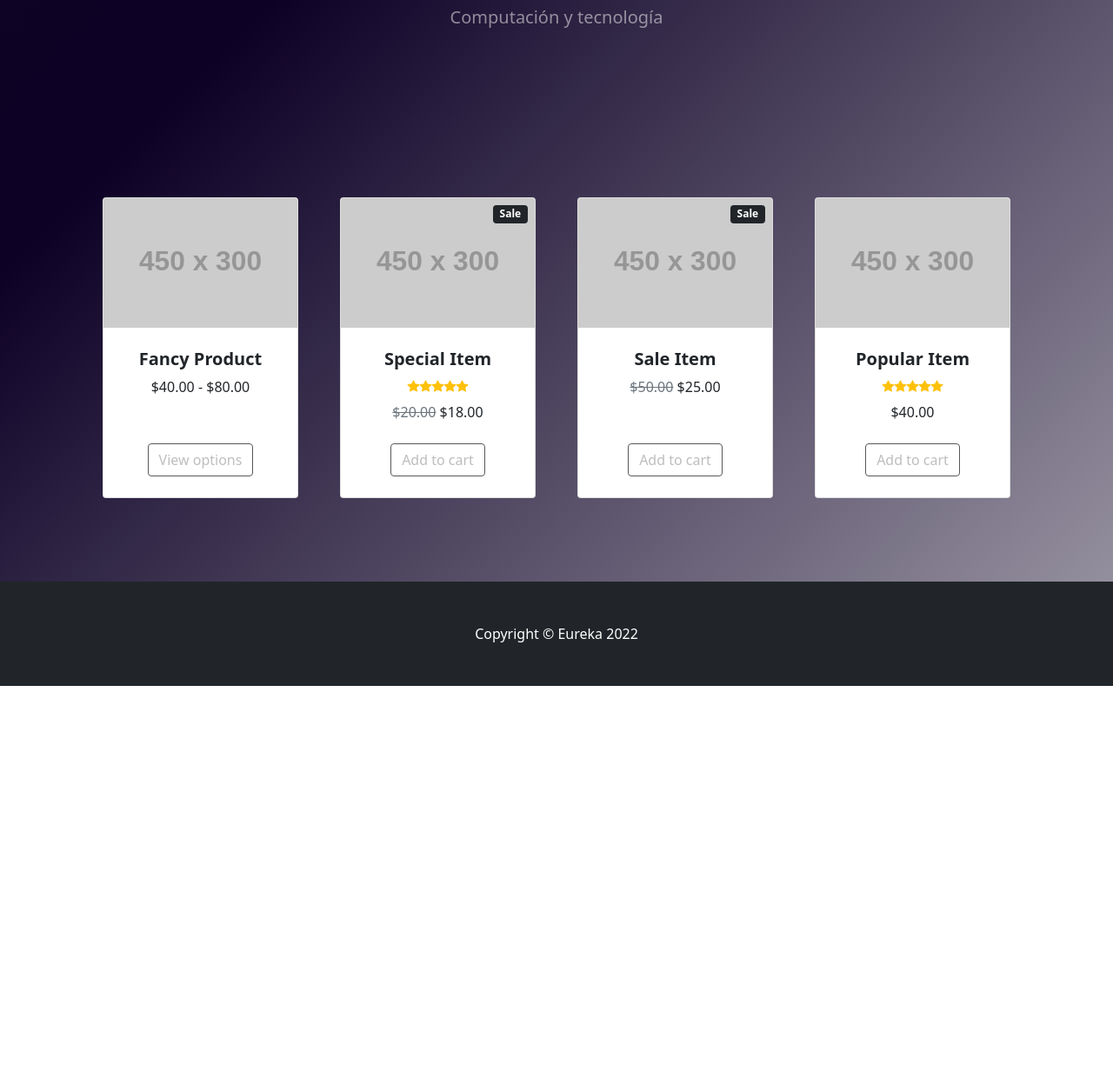
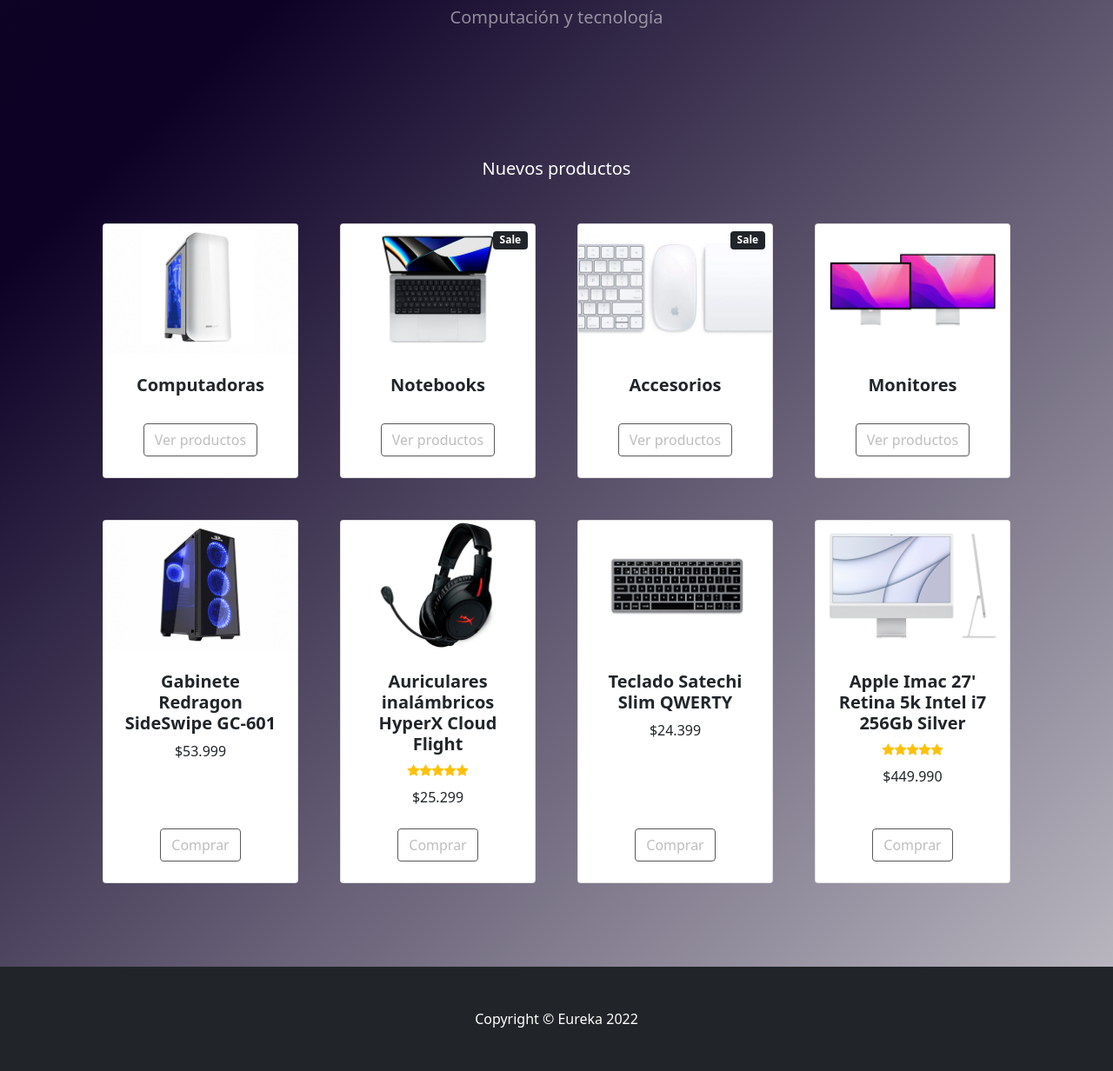
Before and after one commit to guiarango/ecommerce_productos_electronicos, a Django app: page /eureka/home/ in a window 1280 px wide. Shown: the part 222-1454 px from the top of the page at 87% size. Before the commit the page ends 1011 px from the top, so only its background shows below. Run offline with Django 4.2, Linux system fonts and the light colour scheme; grey boxes labelled with a size stand in for pictures from a placeholder-image service; some libraries are stand-ins or nearby versions.

Commit message:
Frontend listo en Home

```diff
--- a/Home/templates/Home/home.html
+++ b/Home/templates/Home/home.html
@@ -26,7 +26,7 @@
                 <button class="navbar-toggler" type="button" data-bs-toggle="collapse" data-bs-target="#navbarSupportedContent" aria-controls="navbarSupportedContent" aria-expanded="false" aria-label="Toggle navigation"><span class="navbar-toggler-icon"></span></button>
                 <div class="collapse navbar-collapse" id="navbarSupportedContent">
                     <ul class="navbar-nav me-auto mb-2 mb-lg-0 ms-lg-4">
-                        <li class="nav-item"><a style="color:white" class="nav-link active" aria-current="page" href="#!">Inicio</a></li>
+                        <li class="nav-item"><a style="color:white" class="nav-link active" aria-current="page" href="http://127.0.0.1:8000/eureka/home">Inicio</a></li>
                         <li class="nav-item"><a style="color:white" class="nav-link" href="#!">About</a></li>
                         <li class="nav-item dropdown">
                             <a style="color:white" class="nav-link dropdown-toggle" id="navbarDropdown" href="#" role="button" data-bs-toggle="dropdown" aria-expanded="false">Shop</a>
@@ -50,26 +50,27 @@
                 </div>
             </div>
         </header>
-        <!-- Section-->
+        <!--Items Parte de arriba-->
         <section class="py-5">
+            <div class="text-center text-white">
+                <p class="lead fw-normal text-white-20 mb-0">Nuevos productos</p>
+            </div>
             <div class="container px-4 px-lg-5 mt-5">
                 <div class="row gx-4 gx-lg-5 row-cols-2 row-cols-md-3 row-cols-xl-4 justify-content-center">
                     <div class="col mb-5">
                         <div class="card h-100">
                             <!-- Product image-->
-                            <img class="card-img-top" src="https://dummyimage.com/450x300/dee2e6/6c757d.jpg" alt="..." />
+                            <img class="card-img-top" src="{% static 'Home/assets/img/cpu.png' %}" alt="..." />
                             <!-- Product details-->
                             <div class="card-body p-4">
                                 <div class="text-center">
                                     <!-- Product name-->
-                                    <h5 class="fw-bolder">Fancy Product</h5>
-                                    <!-- Product price-->
-                                    $40.00 - $80.00
+                                    <h5 class="fw-bolder">Computadoras</h5>
                                 </div>
                             </div>
                             <!-- Product actions-->
                             <div class="card-footer p-4 pt-0 border-top-0 bg-transparent">
-                                <div class="text-center"><a class="btn btn-outline-dark mt-auto" href="#">View options</a></div>
+                                <div class="text-center"><a class="btn btn-outline-dark mt-auto" href="#">Ver productos</a></div>
                             </div>
                         </div>
                     </div>
@@ -78,12 +79,85 @@
                             <!-- Sale badge-->
                             <div class="badge bg-dark text-white position-absolute" style="top: 0.5rem; right: 0.5rem">Sale</div>
                             <!-- Product image-->
-                            <img class="card-img-top" src="https://dummyimage.com/450x300/dee2e6/6c757d.jpg" alt="..." />
+                            <img class="card-img-top" src="{% static 'Home/assets/img/macbook.png' %}" alt="..." />
                             <!-- Product details-->
                             <div class="card-body p-4">
                                 <div class="text-center">
                                     <!-- Product name-->
-                                    <h5 class="fw-bolder">Special Item</h5>
+                                    <h5 class="fw-bolder">Notebooks</h5>
+                                </div>
+                            </div>
+                            <!-- Product actions-->
+                            <div class="card-footer p-4 pt-0 border-top-0 bg-transparent">
+                                <div class="text-center"><a class="btn btn-outline-dark mt-auto" href="#">Ver productos</a></div>
+                            </div>
+                        </div>
+                    </div>
+                    <div class="col mb-5">
+                        <div class="card h-100">
+                            <!-- Sale badge-->
+                            <div class="badge bg-dark text-white position-absolute" style="top: 0.5rem; right: 0.5rem">Sale</div>
+                            <!-- Product image-->
+                            <img class="card-img-top" src="{% static 'Home/assets/img/accesorios.png' %}" alt="..." />
+                            <!-- Product details-->
+                            <div class="card-body p-4">
+                                <div class="text-center">
+                                    <!-- Product name-->
+                                    <h5 class="fw-bolder">Accesorios</h5>
+                                </div>
+                            </div>
+                            <!-- Product actions-->
+                            <div class="card-footer p-4 pt-0 border-top-0 bg-transparent">
+                                <div class="text-center"><a class="btn btn-outline-dark mt-auto" href="#">Ver productos</a></div>
+                            </div>
+                        </div>
+                    </div>
+                    <div class="col mb-5">
+                        <div class="card h-100">
+                            <!-- Product image-->
+                            <img class="card-img-top" src="{% static 'Home/assets/img/pantallas.png' %}" alt="..." />
+                            <!-- Product details-->
+                            <div class="card-body p-4">
+                                <div class="text-center">
+                                    <!-- Product name-->
+                                    <h5 class="fw-bolder">Monitores</h5>
+                                </div>
+                            </div>
+                            <!-- Product actions-->
+                            <div class="card-footer p-4 pt-0 border-top-0 bg-transparent">
+                                <div class="text-center"><a class="btn btn-outline-dark mt-auto" href="#">Ver productos</a></div>
+                            </div>
+                        </div>
+                    </div>
+                    <!--Items Parte de abajo-->
+                    <div class="col mb-5">
+                        <div class="card h-100">
+                            <!-- Product image-->
+                            <img class="card-img-top" src="{% static 'Home/assets/img/cpu2.png' %}" alt="..." />
+                            <!-- Product details-->
+                            <div class="card-body p-4">
+                                <div class="text-center">
+                                    <!-- Product name-->
+                                    <h5 class="fw-bolder">Gabinete Redragon SideSwipe GC-601</h5>
+                                    <!-- Product price-->
+                                    $53.999
+                                </div>
+                            </div>
+                            <!-- Product actions-->
+                            <div class="card-footer p-4 pt-0 border-top-0 bg-transparent">
+                                <div class="text-center"><a class="btn btn-outline-dark mt-auto" href="#">Comprar</a></div>
+                            </div>
+                        </div>
+                    </div>
+                    <div class="col mb-5">
+                        <div class="card h-100">
+                            <!-- Product image-->
+                            <img class="card-img-top" src="{% static 'Home/assets/img/auriculares.png' %}" alt="..." />
+                            <!-- Product details-->
+                            <div class="card-body p-4">
+                                <div class="text-center">
+                                    <!-- Product name-->
+                                    <h5 class="fw-bolder">Auriculares inalámbricos HyperX Cloud Flight</h5>
                                     <!-- Product reviews-->
                                     <div class="d-flex justify-content-center small text-warning mb-2">
                                         <div class="bi-star-fill"></div>
@@ -93,47 +167,43 @@
                                         <div class="bi-star-fill"></div>
                                     </div>
                                     <!-- Product price-->
-                                    <span class="text-muted text-decoration-line-through">$20.00</span>
-                                    $18.00
+                                    $25.299
                                 </div>
                             </div>
                             <!-- Product actions-->
                             <div class="card-footer p-4 pt-0 border-top-0 bg-transparent">
-                                <div class="text-center"><a class="btn btn-outline-dark mt-auto" href="#">Add to cart</a></div>
-                            </div>
-                        </div>
-                    </div>
-                    <div class="col mb-5">
-                        <div class="card h-100">
-                            <!-- Sale badge-->
-                            <div class="badge bg-dark text-white position-absolute" style="top: 0.5rem; right: 0.5rem">Sale</div>
-                            <!-- Product image-->
-                            <img class="card-img-top" src="https://dummyimage.com/450x300/dee2e6/6c757d.jpg" alt="..." />
-                            <!-- Product details-->
-                            <div class="card-body p-4">
-                                <div class="text-center">
-                                    <!-- Product name-->
-                                    <h5 class="fw-bolder">Sale Item</h5>
-                                    <!-- Product price-->
-                                    <span class="text-muted text-decoration-line-through">$50.00</span>
-                                    $25.00
-                                </div>
-                            </div>
-                            <!-- Product actions-->
-                            <div class="card-footer p-4 pt-0 border-top-0 bg-transparent">
-                                <div class="text-center"><a class="btn btn-outline-dark mt-auto" href="#">Add to cart</a></div>
+                                <div class="text-center"><a class="btn btn-outline-dark mt-auto" href="#">Comprar</a></div>
                             </div>
                         </div>
                     </div>
                     <div class="col mb-5">
                         <div class="card h-100">
                             <!-- Product image-->
-                            <img class="card-img-top" src="https://dummyimage.com/450x300/dee2e6/6c757d.jpg" alt="..." />
+                            <img class="card-img-top" src="{% static 'Home/assets/img/teclado.png' %}" alt="..." />
                             <!-- Product details-->
                             <div class="card-body p-4">
                                 <div class="text-center">
                                     <!-- Product name-->
-                                    <h5 class="fw-bolder">Popular Item</h5>
+                                    <h5 class="fw-bolder">Teclado Satechi Slim QWERTY</h5>
+                                    <!-- Product price-->
+                                    $24.399
+                                </div>
+                            </div>
+                            <!-- Product actions-->
+                            <div class="card-footer p-4 pt-0 border-top-0 bg-transparent">
+                                <div class="text-center"><a class="btn btn-outline-dark mt-auto" href="#">Comprar</a></div>
+                            </div>
+                        </div>
+                    </div>
+                    <div class="col mb-5">
+                        <div class="card h-100">
+                            <!-- Product image-->
+                            <img class="card-img-top" src="{% static 'Home/assets/img/imac.png' %}" alt="..." />
+                            <!-- Product details-->
+                            <div class="card-body p-4">
+                                <div class="text-center">
+                                    <!-- Product name-->
+                                    <h5 class="fw-bolder">Apple Imac 27' Retina 5k Intel i7 256Gb Silver</h5>
                                     <!-- Product reviews-->
                                     <div class="d-flex justify-content-center small text-warning mb-2">
                                         <div class="bi-star-fill"></div>
@@ -143,12 +213,12 @@
                                         <div class="bi-star-fill"></div>
                                     </div>
                                     <!-- Product price-->
-                                    $40.00
+                                    $449.990
                                 </div>
                             </div>
                             <!-- Product actions-->
                             <div class="card-footer p-4 pt-0 border-top-0 bg-transparent">
-                                <div class="text-center"><a class="btn btn-outline-dark mt-auto" href="#">Add to cart</a></div>
+                                <div class="text-center"><a class="btn btn-outline-dark mt-auto" href="#">Comprar</a></div>
                             </div>
                         </div>
                     </div>
```
Also changed, not shown: Home/static/Home/assets/img/accesorios.png (added), Home/static/Home/assets/img/auriculares.png (added), Home/static/Home/assets/img/cpu.png (added), Home/static/Home/assets/img/cpu2.png (added), Home/static/Home/assets/img/imac.png (added), Home/static/Home/assets/img/macbook.png (added), Home/static/Home/assets/img/pantallas.png (added), Home/static/Home/assets/img/teclado.png (added).
